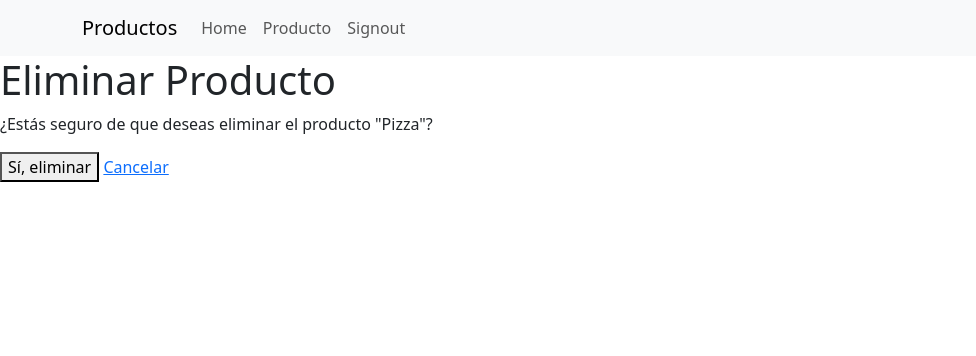
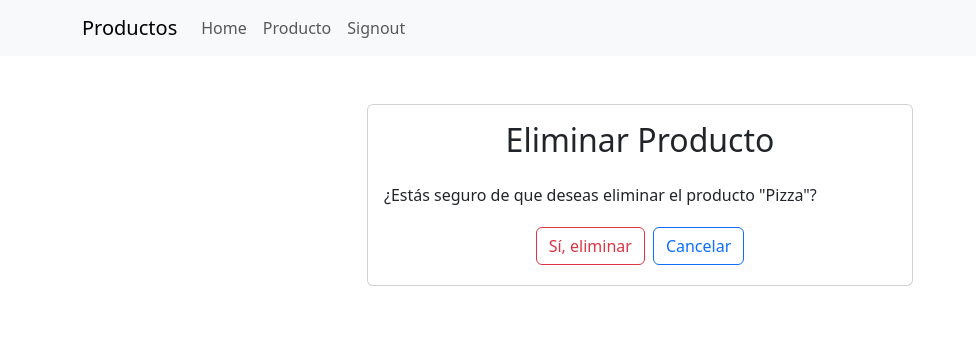
Before and after one commit to Ricuesta86/producto-pizzaiola, a Django app: page /products/1/delete/ in a window 1280 px wide. Shown: the top 356 px of the page, without its empty margins (0-976 px from the left). Run offline with Django 5.2, Linux system fonts and the light colour scheme; a user stored in the database is signed in; data comes from the database, SQL or seed files in the repository; both versions use the stored data as it was after the commit; some libraries are stand-ins or nearby versions.

Commit message:
Add estilos a delete product

```diff
--- a/product/templates/products/delete_product.html
+++ b/product/templates/products/delete_product.html
@@ -1,11 +1,24 @@
 {% extends 'base.html' %}
 {% block content %}
-<h1>Eliminar Producto</h1>
-<p>¿Estás seguro de que deseas eliminar el producto "{{ producto.name }}"?</p>
-
-<form method="post">
-    {% csrf_token %}
-    <button type="submit">Sí, eliminar</button>
-    <a href="{% url 'products_detail' producto.id %}">Cancelar</a>
-</form>
+<div class="container my-5">
+    <div class="row justify-content-center">
+      <div class="col-md-6">
+        <div class="card">
+          <div class="card-body">
+            <h2 class="card-title text-center mb-4">Eliminar Producto</h5>
+            <form method="post" enctype="multipart/form-data">
+              {% csrf_token %}
+              <div class="mb-3">
+                <p>¿Estás seguro de que deseas eliminar el producto "{{ producto.name }}"?</p>
+              </div>
+              <div class="d-flex justify-content-center mt-3">
+                  <button type="submit" class="btn btn-outline-danger m-1 fs-6">Sí, eliminar</button>
+                  <a href="{% url 'products_detail' producto.id %}" class="btn btn-outline-primary m-1 fs-6">Cancelar</a>
+              </div>
+            </form>
+          </div>
+        </div>
+      </div>
+    </div>
+  </div>
 {% endblock %}
```
Also changed, not shown: db.sqlite3.
